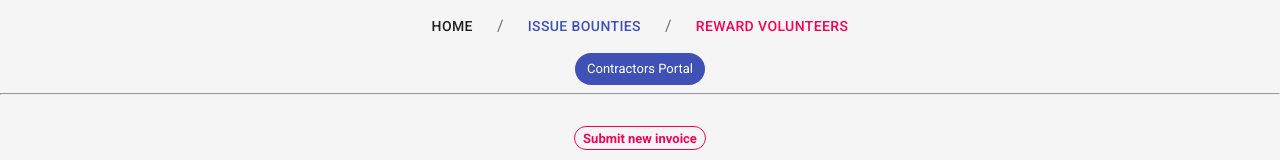
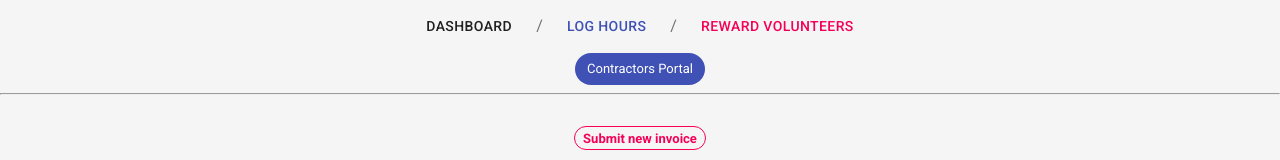
Before and after one commit to DeVoprotocol/payrollTS, a React (Create React App) app: page /contractors in a window 1280 px wide. Shown: the top 160 px of the page. Built offline with nearby package versions, Linux system fonts and the light colour scheme; what web3 would draw is missing.

Commit message:
Update Header.tsx

```diff
--- a/src/containers/Header.tsx
+++ b/src/containers/Header.tsx
@@ -15,10 +15,10 @@ class Header extends Component {
              justifyContent="center">
           <Breadcrumbs aria-label="breadcrumb">
             <StyledButton>
-              <Link to="/" className="link">Home</Link>
+              <Link to="/" className="link">Dashboard</Link>
             </StyledButton>
             <StyledButton color="primary">
-              <Link to="/contractors" className="link">Issue Bounties</Link>
+              <Link to="/contractors" className="link">Log Hours</Link>
             </StyledButton>
             <StyledButton color="secondary">
               <Link to="/employer" className="link">Reward Volunteers</Link>
```
